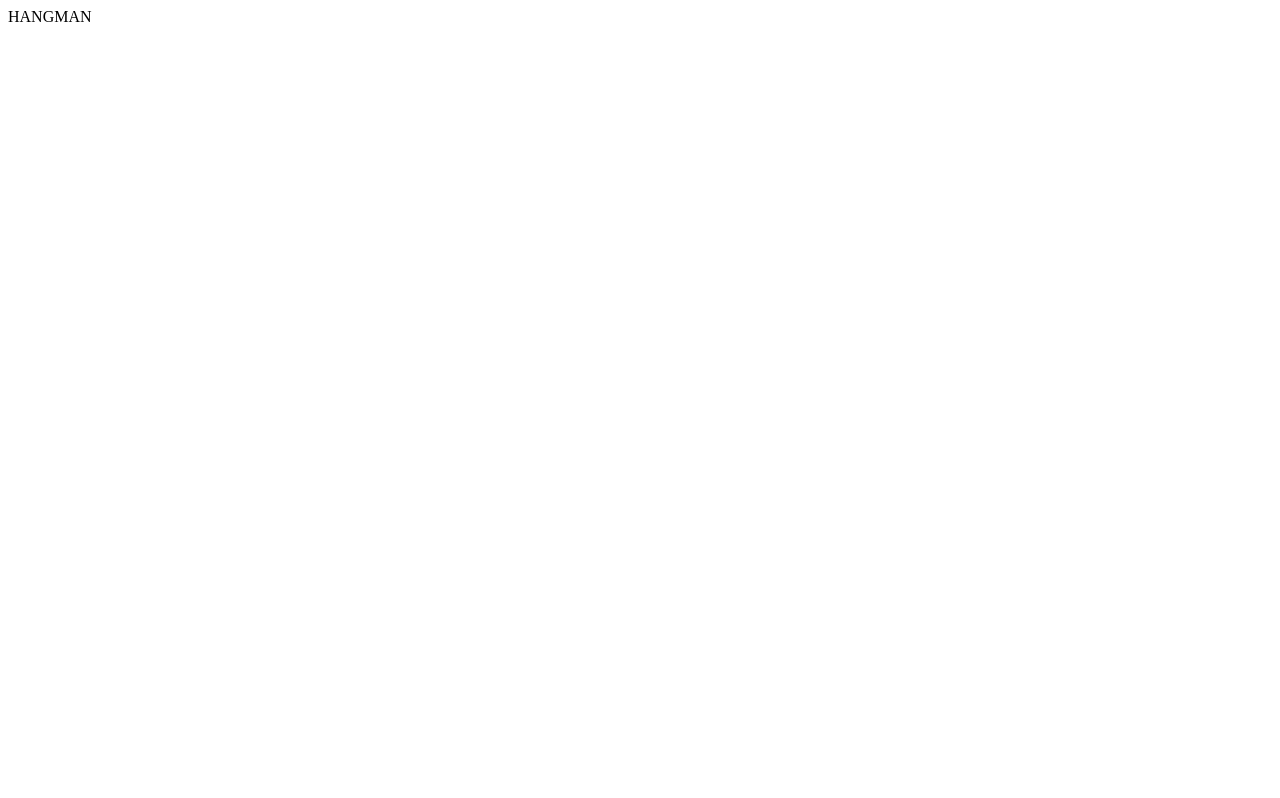
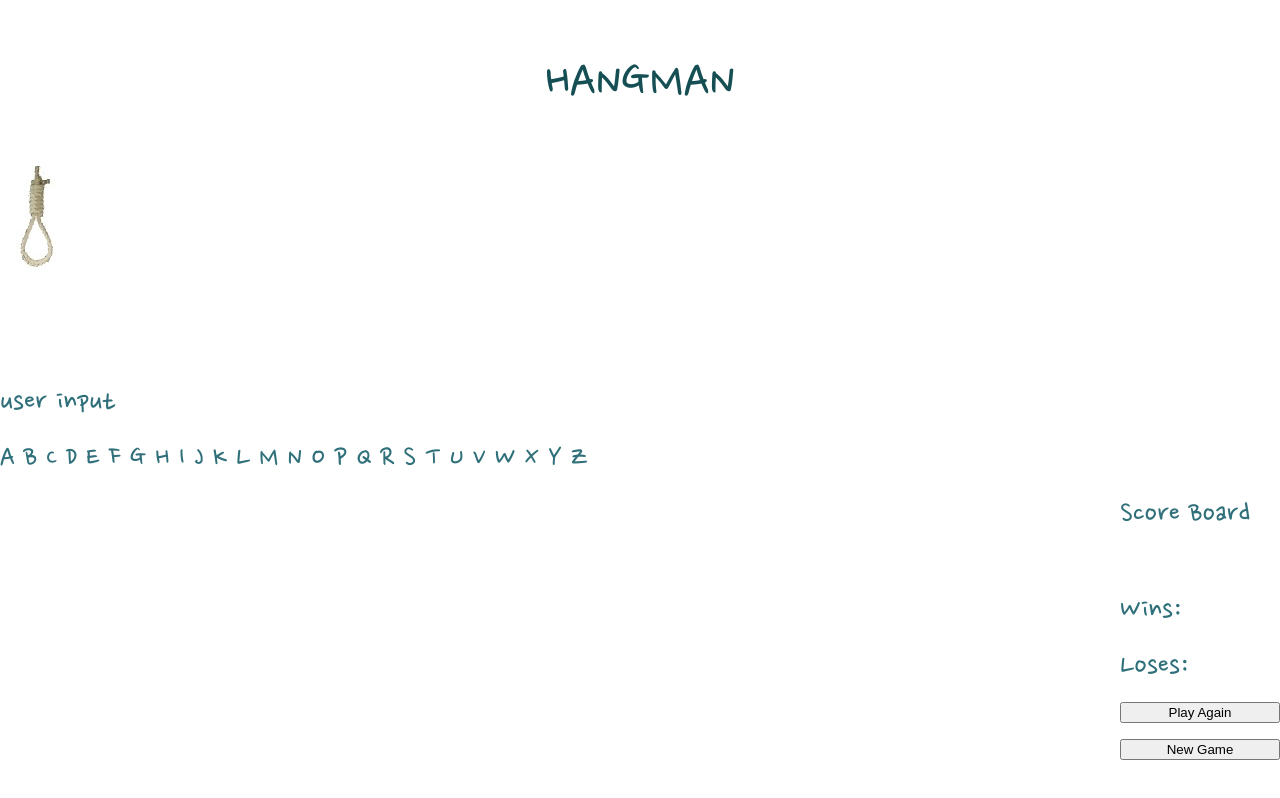
Before and after one commit to parsachow/Hangman, a plain HTML site: page index.html in a window 1280 px wide. Drawn offline with Linux system fonts and the light colour scheme.

Commit message:
hangman game update

```diff
--- a/index.html
+++ b/index.html
@@ -5,7 +5,7 @@
     <meta name="viewport" content="width=device-width, initial-scale=1.0">
     <link rel="preconnect" href="https://fonts.googleapis.com">
     <link rel="preconnect" href="https://fonts.gstatic.com" crossorigin>
-    <link href="https://fonts.googleapis.com/css2?family=Open+Sans:wght@300&display=swap" rel="stylesheet">
+    <link href="https://fonts.googleapis.com/css2?family=Nanum+Pen+Script&family=Open+Sans:wght@300&display=swap" rel="stylesheet">
     <link rel="stylesheet" href="style.css">
     <script defer src="main.js"></script>
     <title>HANGMAN</title>
@@ -13,9 +13,54 @@
 
 <body>
 
-<header>HANGMAN</header>
+<main>
 
-<main>
+    <header>HANGMAN</header>
+
+    <section id="board">
+
+        <div id="picture"> <img id="hangMain" src="pics/hangmanRopeMain.jpeg">
+        </div>
+
+        <div id="blank-spaces">user input</div>
+        <div id="alphabets">
+            <span>A</span>
+            <span>B</span>
+            <span>C</span>
+            <span>D</span>
+            <span>E</span>
+            <span>F</span>
+            <span>G</span>
+            <span>H</span>
+            <span>I</span>
+            <span>J</span>
+            <span>K</span>
+            <span>L</span>
+            <span>M</span>
+            <span>N</span>
+            <span>O</span>
+            <span>P</span>
+            <span>Q</span>
+            <span>R</span>
+            <span>S</span>
+            <span>T</span>
+            <span>U</span>
+            <span>V</span>
+            <span>W</span>
+            <span>X</span>
+            <span>Y</span>
+            <span>Z</span>
+         </div>
+    </section>
+
+    <section id="scoreboard"> Score Board
+        <div id="wins"> Wins: </div>
+        <div id="loses"> Loses: </div>
+
+        <button>Play Again</button>
+        <button>New Game</button>
+
+    </section>
 
 </main>
 
--- a/main.js
+++ b/main.js
@@ -1,13 +1,61 @@
+  //list of movies: THE DARK KNIGHT, PULP FICTION, THE LORD OF THE RINGS RETURN OF THE KING, FORREST GUMP, FIGHT CLUB, INCEPTION, THE MATRIX, JOHN WICK, SPIRITED AWAY, PARASITE, INDIANA JONES RAIDERS OF THE LOST ARK, THE USUAL SUSPECTS, THE ITALIAN JOB, CATCH ME IF YOU CAN, MONSTERS INC, BOURNE IDENTITY, THE FUNDAMENTALS OF CARING
+
   /*----- constants -----*/
+
+  const ALPHABETS = [ "A", "B", "C", "D", "E", "F", "G", "H", "I", "J", "K", "L", "M", "N", "O", "P", "Q", "R", "S", "T", "U", "V", "W", "X", "Y", "Z", ];
+
+  const IMGAGES = {img1: "/pics/hangman1.jpeg", img2: "pics/hangman2.jpeg", img3: "pics/hangman3.jpeg", img4: "pics/hangman4.jpeg", img5: "pics/hangman5.jpeg", img6: "pics/hangman6.jpeg"}
 
 
   /*----- state variables -----*/
 
+  //let result;
+  let movieList;
+  let winCount;
+  let lossCount;
+  let hiddenMoviePicked = "";
+
 
   /*----- cached elements  -----*/
+
+  const userInput = document.getElementById("blank-spaces");
+  const letterToPick = document.getElementById("alphabets");
+  const newGameBtn = document.querySelector('button');
 
 
   /*----- event listeners -----*/
 
+  document.querySelector('main').addEventListener('click', handleClicks);
+
 
   /*----- functions -----*/
+  init();
+
+  function init() {
+
+    movieList = ["MONSTERS INC", "BOURNE IDENTITY", "THE FUNDAMENTALS OF CARING"];
+
+    winCount = 0;
+    lossCount = 0;
+
+
+    render();
+  }
+
+  function getWinner() {
+    //if movie is guessed correctly or not
+  }
+
+
+  function render() {
+    renderResults();
+  }
+
+
+  function handleClicks(evt){
+
+  }
+
+  function renderResults() {
+    //calculate win & loss counts
+  }
--- a/style.css
+++ b/style.css
@@ -1,7 +1,36 @@
 * {
+box-sizing: border-box;
+margin-top: 2vmin;
 
  }
 
+
  body{
+    background-color: white;
+    height: 100vh;
+    margin: 0;
+    display: grid;
+    font-family: 'Nanum Pen Script', cursive;
+    font-size: 4vmin;
+    color: rgb(48, 112, 122)
+ }
+
+ header {
+    font-size: 7vmin;
+    color: rgb(21, 79, 83);
+    text-align: center;
+ }
+
+ #board {
+    display: grid;
+    justify-content:flex-start;
+ }
+
+ #scoreboard {
+    display: grid;
+    grid-template-columns: 20vmin;
+    grid-template-rows: 10vmin;
+    justify-content: flex-end;
+
 
  }
```
Also changed, not shown: 1 other file.
